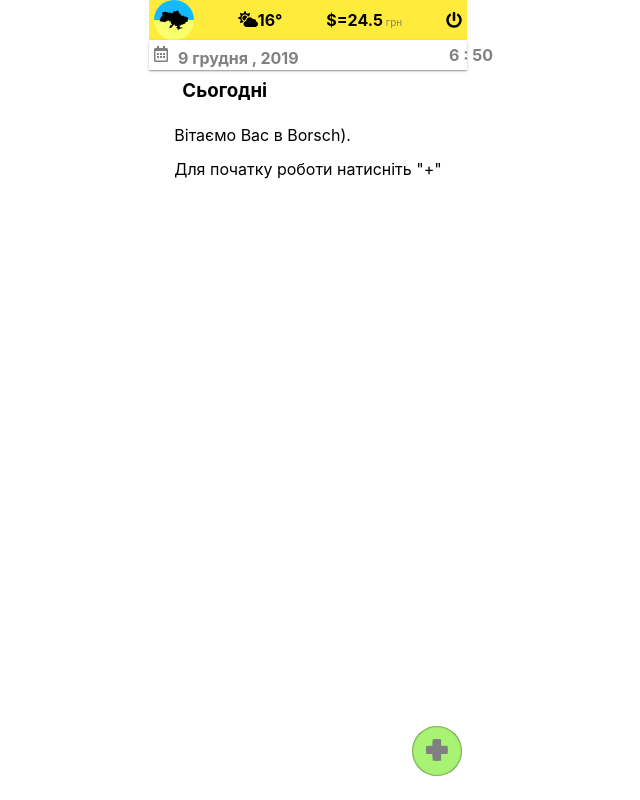
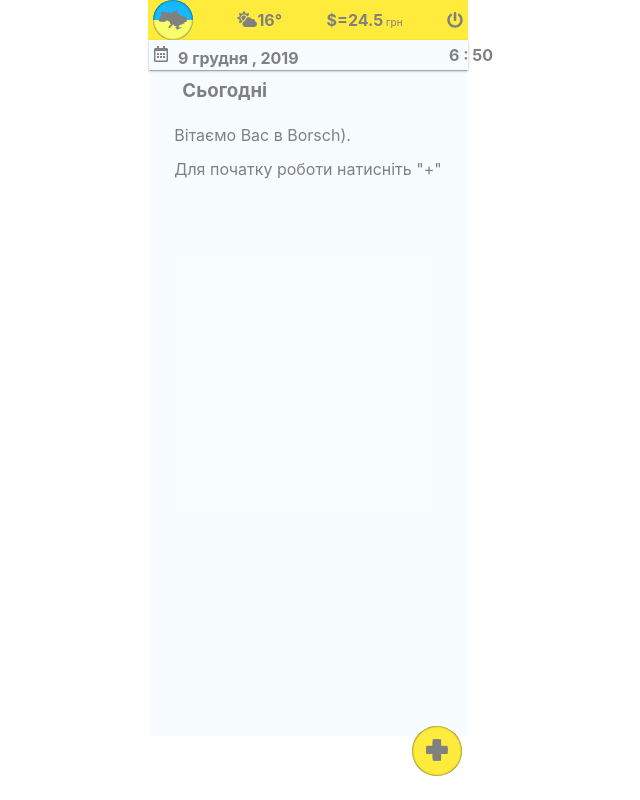
Before and after one commit to 503292/dodo-app, a React (Create React App) app: page / in a window 1280 px wide. Shown: the whole page, without its empty margins (332-972 px from the left). Built offline with nearby package versions, Linux system fonts and the light colour scheme.

Commit message:
REFACT _ styles for all

```diff
--- a/src/assets/cssBasic/style.css
+++ b/src/assets/cssBasic/style.css
@@ -25,6 +25,7 @@ body {
   min-width: 320px;
   height: 100vh;
   overflow: hidden;
+  color: grey;
 }
 
 img {
--- a/src/components/HeaderNav/HeaderNav.jsx
+++ b/src/components/HeaderNav/HeaderNav.jsx
@@ -20,7 +20,12 @@ class Header extends Component {
     return (
       <ul className={css.wrapHeader}>
         <li className={css.routeHeader}>
-          <NavLink className={css.logoLink} to="/" exact>
+          <NavLink
+            className={css.logoLink}
+            activeStyle={ativeStyle}
+            to="/"
+            exact
+          >
             <Logo />
           </NavLink>
         </li>
--- a/src/components/HeaderNav/HeaderNav.module.css
+++ b/src/components/HeaderNav/HeaderNav.module.css
@@ -11,28 +11,28 @@
   background-color: #ffeb3b;
   list-style: none;
   margin: 0 auto;
-  width: 318px;
+  width: 320px;
   height: 40px;
 }
 .routeHeader {
 }
 .logoLink {
   text-decoration: none;
-  color: #000;
+  color: grey;
 }
 .contactsLink {
   text-decoration: none;
-  color: #000;
+  color: grey;
 }
 .weaterLink {
   text-decoration: none;
-  color: #000;
+  color: grey;
 }
 .rateLink {
   text-decoration: none;
-  color: #000;
+  color: grey;
 }
 .loginLink {
   text-decoration: none;
-  color: #000;
+  color: grey;
 }
--- a/src/components/HeaderNav/Logo/Logo.module.css
+++ b/src/components/HeaderNav/Logo/Logo.module.css
@@ -2,12 +2,13 @@
   display: flex;
   align-items: center;
   padding: 5px;
+
   height: 40px;
   width: 40px;
   border-radius: 50%;
-  /* border: 1px solid #fff; */
+  /* border: 1px solid grey; */
 
-  border: none;
+  /* border: none; */
   background: linear-gradient(
     0deg,
     rgba(248, 255, 107, 1) 0%,
@@ -15,13 +16,15 @@
     rgba(20, 185, 255, 1) 50%,
     rgba(20, 185, 255, 1) 100%
   );
+  box-shadow: inset 0px 0px 2px 0.1px rgba(0, 0, 0, 0.75);
 }
 .logoMap {
   height: 40px;
   width: 40px;
+  fill: grey;
 }
 
-.wrapLogo:hover,
+/* .wrapLogo:hover,
 .wrapLogo:focus,
 .wrapLogo:active {
   background: linear-gradient(
@@ -31,21 +34,20 @@
     rgba(255, 60, 46, 1) 50%,
     rgba(255, 60, 46, 1) 100%
   );
-}
+} */
 
 .logoMap:hover,
 .logoMap:focus,
-.logoMap:active {
-  fill: #fff;
+ .logoMap:active {
+  fill: black;
 }
-.logoImg {
+/* .logoImg {
   background-color: rgb(228, 231, 216);
   border-radius: 50%;
-  /* box-shadow: 0 0 2px rgba(0, 0, 0, 0.3); */
   padding: 0 0 0 3px;
   box-shadow: inset 2px 2px 5px rgba(39, 39, 38, 0.5),
     1px 1px 5px rgb(168, 165, 165);
-}
+} */
 
 /* .titleSite {
   display: flex;
--- a/src/components/Main/Tasks/Column/Column.module.css
+++ b/src/components/Main/Tasks/Column/Column.module.css
@@ -4,6 +4,7 @@
 .title {
   padding: 8px;
   margin: 0;
+  color: gray;
 }
 .tasks {
   /* padding: 8px; */
--- a/src/components/Main/Tasks/EnterDay/EnterDay.module.css
+++ b/src/components/Main/Tasks/EnterDay/EnterDay.module.css
@@ -1,17 +1,14 @@
 .wrapEnterDay {
-  /* display: flex; */
-  justify-content: space-between;
   padding: 0;
-  /* width: 318px; */
+  width: 319px;
   margin: 0 auto 2px;
-  /* height: 30px; */
+
   box-shadow: 0px 4px 5px 0px rgba(0, 0, 0, 0.35);
   box-shadow: 0px 1px 3px 0px rgba(0, 0, 0, 0.2),
     0px 1px 1px 0px rgba(0, 0, 0, 0.14), 0px 2px 1px -1px rgba(0, 0, 0, 0.12);
 }
 .wrapDataPicker {
   display: flex;
-  /* width: 60%; */
 }
 .wrapIcon {
   width: 30px;
@@ -29,6 +26,7 @@
   font-weight: 700;
   /* width: 60%; */
   outline: none;
+  background-color: inherit;
 }
 
 .wrapTasksLevels {
--- a/src/components/Main/Tasks/Tasks.module.css
+++ b/src/components/Main/Tasks/Tasks.module.css
@@ -4,6 +4,9 @@
   position: relative;
   height: 87vh;
   width: 318px;
+
+  background-color: rgba(20, 185, 255, 0.03);
+  /* background-color: rgb(251, 254, 255); */
 }
 .container {
   display: flex;
@@ -32,7 +35,7 @@
   width: 50px;
   height: 50px;
   border-radius: 50%;
-  background-color: #a9f374;
+  background-color: #ffeb3b;
   border: none;
   color: #ffffff;
   font-size: 35px;
--- a/src/pages/LoginPage.js
+++ b/src/pages/LoginPage.js
@@ -1,5 +1,5 @@
 import React from 'react';
 
-const LoginPage = () => <>Login Page</>;
+const LoginPage = () => <h2>Login Page</h2>;
 
 export default LoginPage;
```
